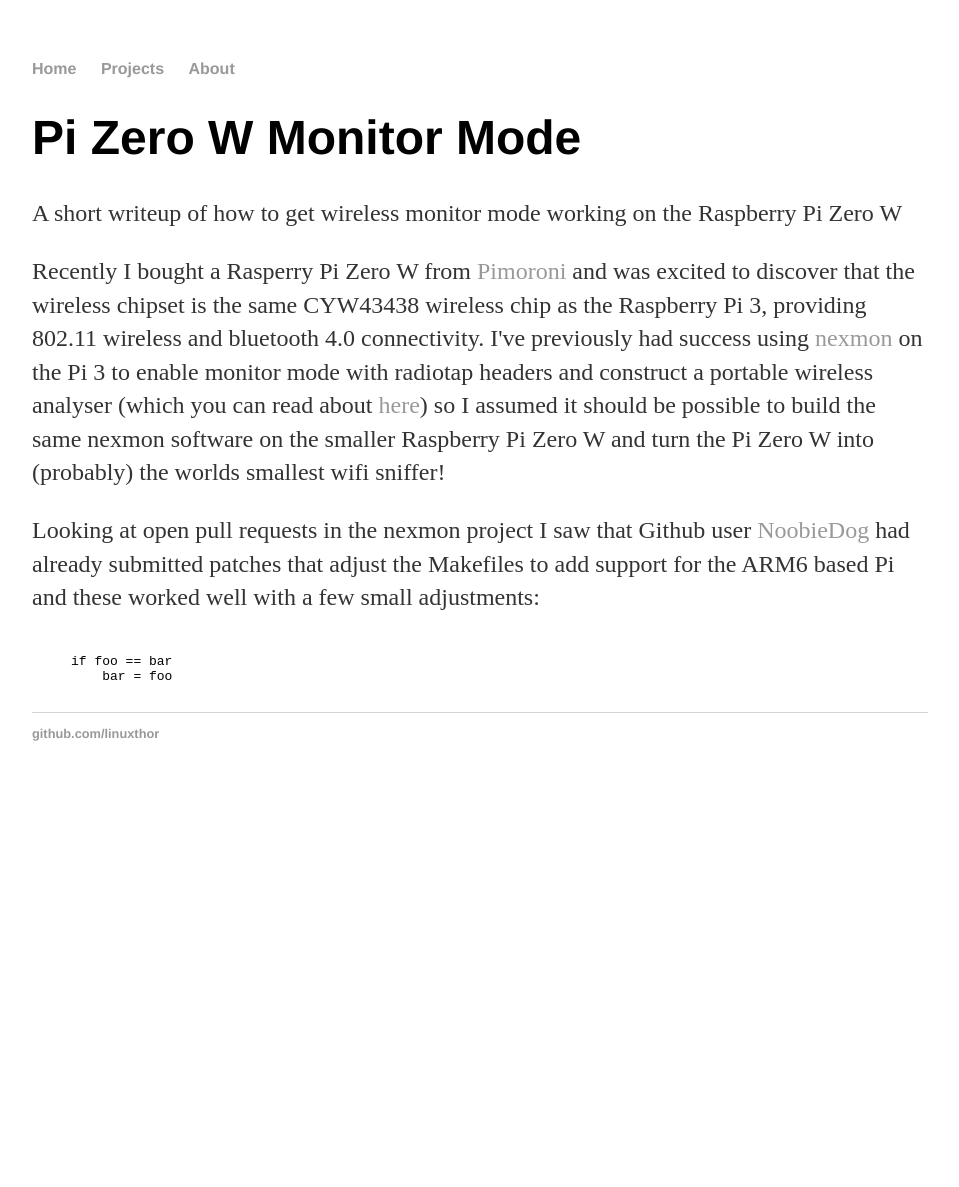
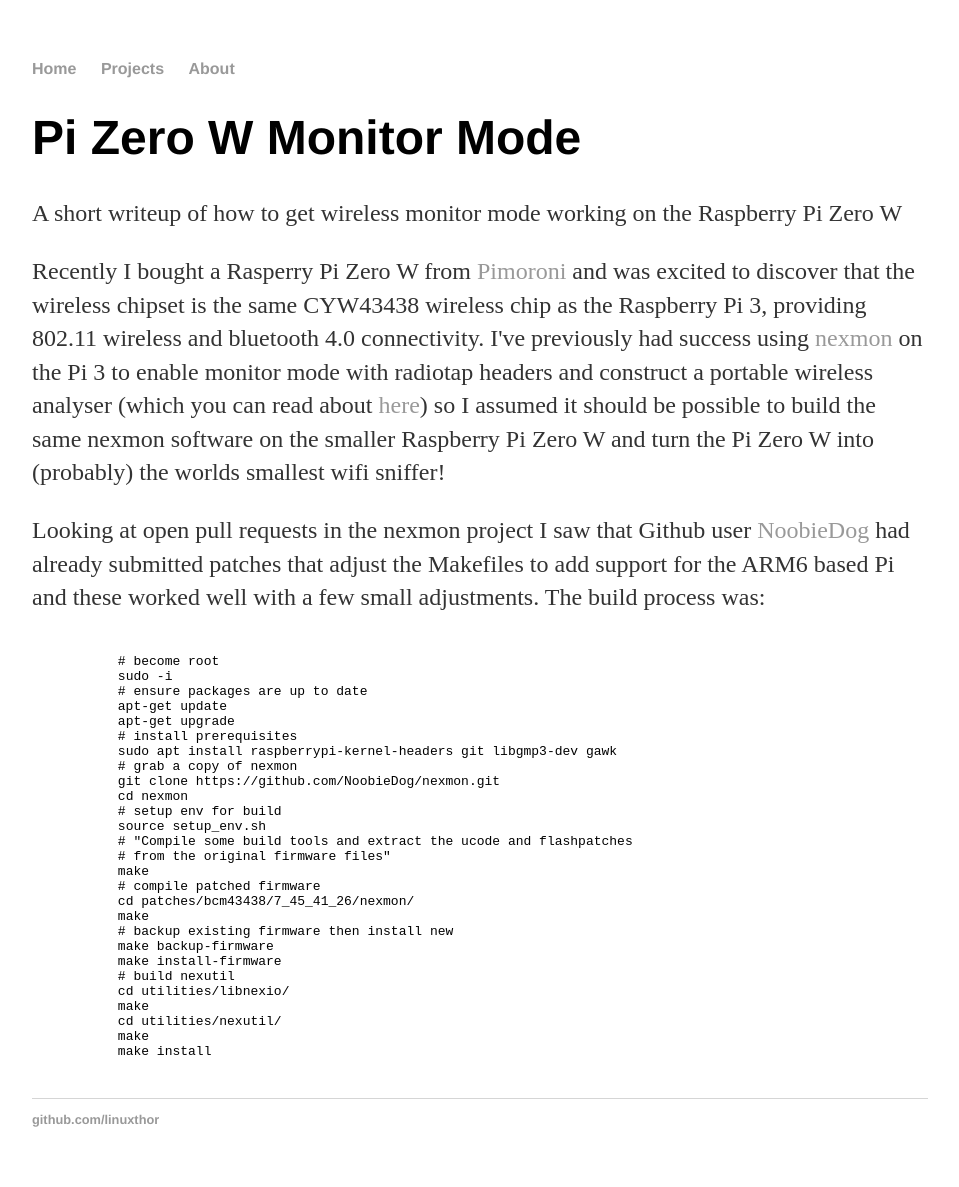
Before and after one commit to linuxthor/linuxthor.github.io, a Jekyll site: the page built from projects/pi-zero-w-monitor-mode/index.html, in a window 1280 px wide. Shown: the whole page, without its empty margins (160-1119 px from the left). Built offline with Jekyll 4.4.1, drawn with Linux system fonts in a browser that asks for light colours; before the commit the page ends 900 px from its top, so only the background shows below that.

Commit message:
Update index.html

```diff
--- a/projects/pi-zero-w-monitor-mode/index.html
+++ b/projects/pi-zero-w-monitor-mode/index.html
@@ -7,18 +7,43 @@
 	<p>A short writeup of how to get wireless monitor mode working on the Raspberry Pi Zero W</p>
 </div>
 <div class="post">
-	<p>Recently I bought a Rasperry Pi Zero W from <a href="https://shop.pimoroni.com/">Pimoroni</a> and was excited to discover that
-     the wireless chipset is the same  CYW43438 wireless chip as the Raspberry Pi 3, providing 802.11 wireless and bluetooth 4.0
+	<p>Recently I bought a Rasperry Pi Zero W from <a href="https://shop.pimoroni.com/">Pimoroni</a> and was excited to discover that the wireless chipset is the same  CYW43438 wireless chip as the Raspberry Pi 3, providing 802.11 wireless and bluetooth 4.0
            connectivity. I've previously had success using <a href="https://github.com/seemoo-lab/nexmon">nexmon</a> on the Pi 3 to
            enable monitor mode with radiotap headers and construct a portable wireless analyser (which you can read about <a href="">here</a>)
            so I assumed it should be possible to build the same nexmon software on the smaller Raspberry Pi Zero W and turn the Pi Zero W
            into (probably) the worlds smallest wifi sniffer!<p>
            <p>Looking at open pull requests in the nexmon project I saw that Github user <a href="https://github.com/NoobieDog/nexmon">
            NoobieDog</a> had already submitted patches that adjust the Makefiles to add support for the ARM6 based Pi and these worked
-     well with a few small adjustments:<p>
+           well with a few small adjustments. The build process was:<p>
            <pre><code>
-     if foo == bar
-         bar = foo
+	   # become root
+	   sudo -i
+	   # ensure packages are up to date
+           apt-get update
+	   apt-get upgrade
+	   # install prerequisites
+	   sudo apt install raspberrypi-kernel-headers git libgmp3-dev gawk
+	   # grab a copy of nexmon
+	   git clone https://github.com/NoobieDog/nexmon.git
+	   cd nexmon
+	   # setup env for build
+	   source setup_env.sh
+	   # "Compile some build tools and extract the ucode and flashpatches
+	   # from the original firmware files"
+	   make
+	   # compile patched firmware
+	   cd patches/bcm43438/7_45_41_26/nexmon/
+	   make
+	   # backup existing firmware then install new
+	   make backup-firmware
+	   make install-firmware
+	   # build nexutil
+	   cd utilities/libnexio/
+	   make
+	   cd utilities/nexutil/
+	   make
+	   make install
            </code></pre>
+	   <p>
 </div>
 <!-- /.blurb -->
```
Lines whose indentation alone changed are shown as unchanged.
